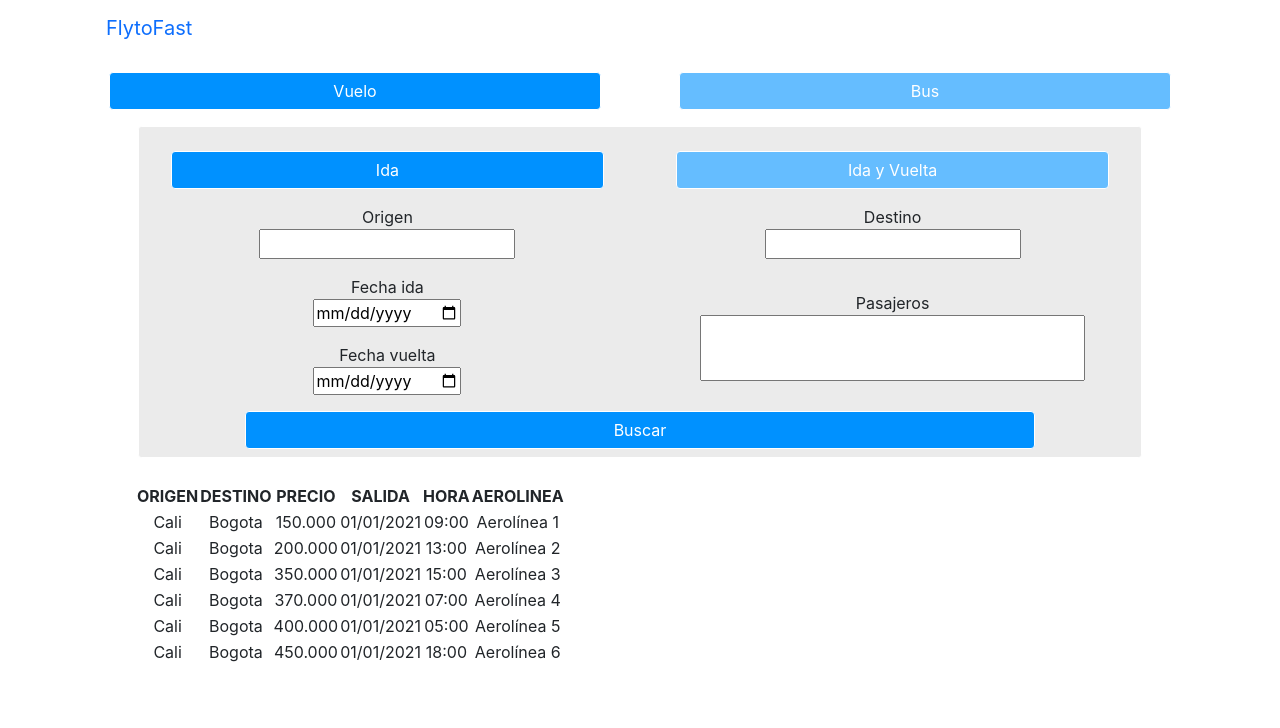
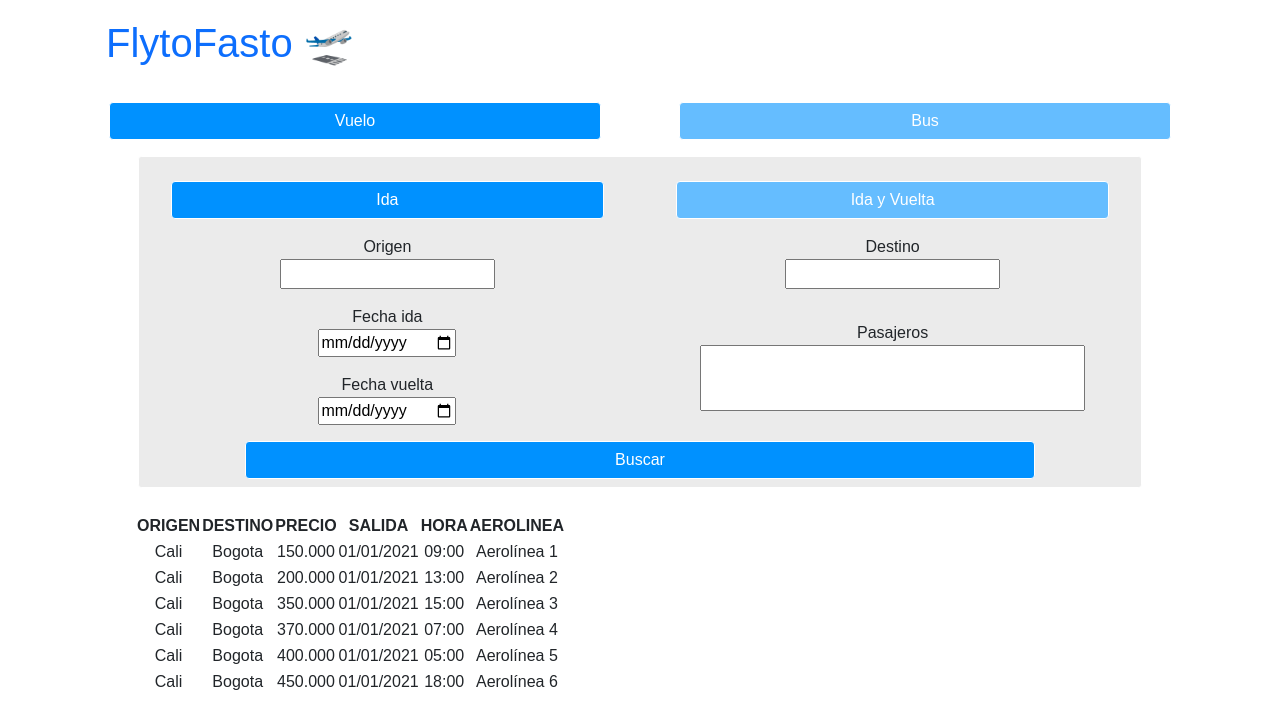
Before and after one commit to TheTenAreOne/proyecto_interfaces, a React (Create React App) app: page / in a window 1280 px wide. Shown: the top 728 px of the page. Built offline with nearby package versions, Linux system fonts and the light colour scheme.

Commit message:
change navbar styles

```diff
--- a/package.json
+++ b/package.json
@@ -3,6 +3,9 @@
   "version": "0.1.0",
   "private": true,
   "dependencies": {
+    "@fortawesome/fontawesome-svg-core": "^1.2.36",
+    "@fortawesome/free-solid-svg-icons": "^5.15.4",
+    "@fortawesome/react-fontawesome": "^0.1.15",
     "@testing-library/jest-dom": "^5.14.1",
     "@testing-library/react": "^11.2.7",
     "@testing-library/user-event": "^12.8.3",
--- a/src/components/MainNavbar.jsx
+++ b/src/components/MainNavbar.jsx
@@ -1,10 +1,13 @@
+
+import '../pages/Home.css'
 
 function MainNavbar(){
   return(
     <div>
       <nav className='navbar'>
         <div className='container-fluid'>
-          <a className="navbar-brand" href="#">FlytoFast</a>
+          <a className="navbar-brand appNameBar" href="/">FlytoFasto &#128747;</a>
+          <i class="fas fa-plane"></i>
         </div>
       </nav>
     </div>
--- a/src/components/PassengersSelectBox.jsx
+++ b/src/components/PassengersSelectBox.jsx
@@ -7,7 +7,7 @@ function PassengersSelectBox(props){
     <div className='passengersSelectBox'>
         <form action=''>
           <label htmlFor='start'>{props.labelText}</label><br/>
-          <input className='passengerInputBox' type='number' min='0' max='7' id='start' name='start'></input>
+          <input className='passengerInputBox' type='number' min='1' max='7' id='start' name='start'></input>
         </form>
     </div>
   );
--- a/src/pages/Home.css
+++ b/src/pages/Home.css
@@ -1,6 +1,12 @@
 
 body{
   text-align: center;
+  font-family: sans-serif;
+}
+
+.appNameBar{
+  font-family: fantasy;
+  font-size: 2.5rem;
 }
 
 .ticketOptionsBox{
```
Also changed, not shown: 1 other file (tests, documents, lock files or other folders).
